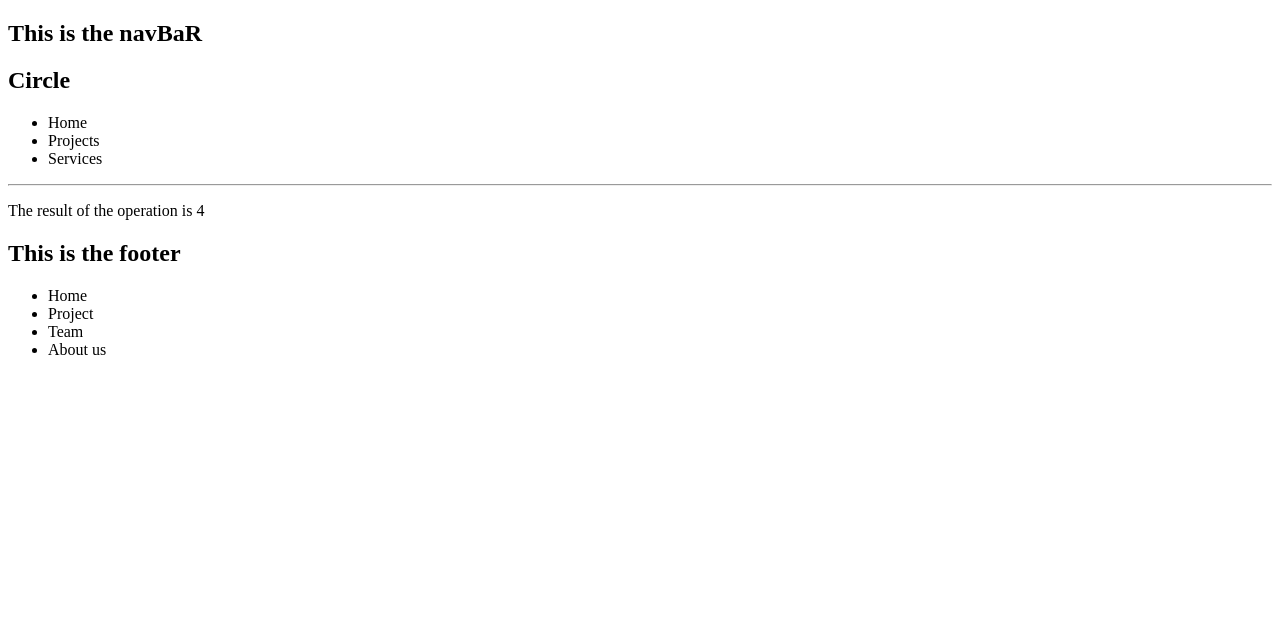
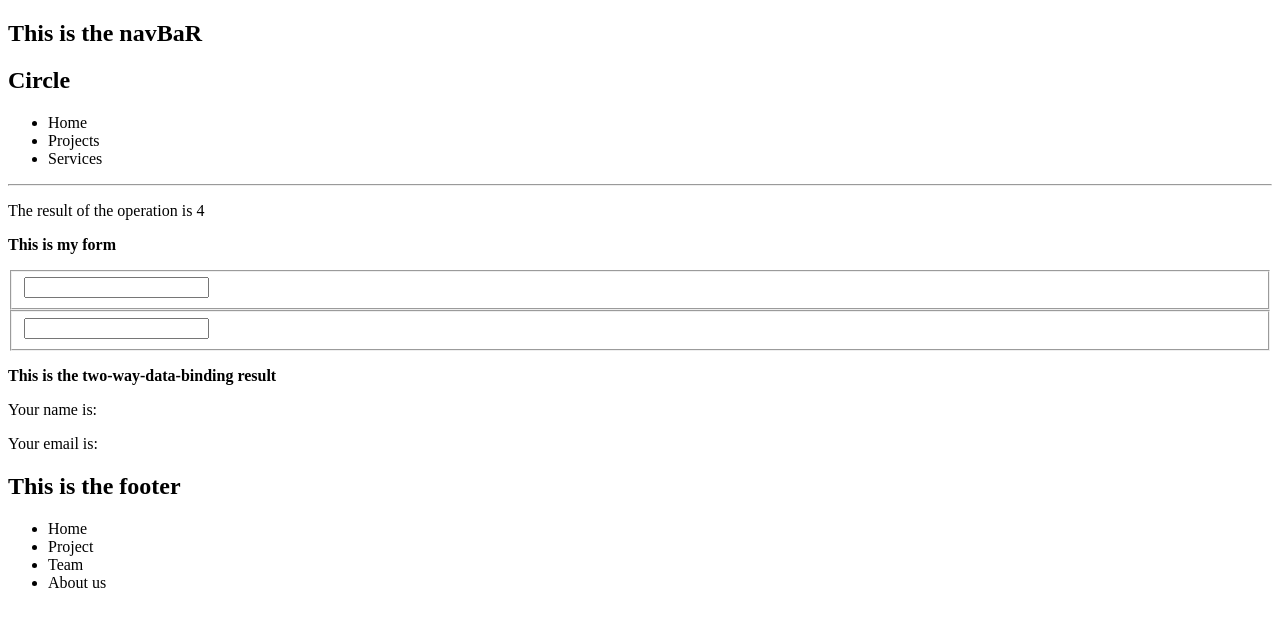
Before and after one commit to RaulFR01/w9d1, a Vue app: page / in a window 1280 px wide. Shown: the top 626 px of the page. Built offline with nearby package versions, Linux system fonts and the light colour scheme.

Commit message:
form extra done

```diff
--- a/src/App.vue
+++ b/src/App.vue
@@ -1,12 +1,14 @@
 <template>
   <NavBar />
   <p>The result of the operation is {{ result }}</p>
+  <FormBonus />
   <FooterSection />
 </template>
 
 <script>
 import FooterSection from "./components/footerSection.vue";
 import NavBar from "./components/navBar.vue";
+import FormBonus from "./components/formBonus.vue";
 export default {
   name: "App",
   data: function () {
@@ -17,6 +19,7 @@ export default {
   components: {
     FooterSection,
     NavBar,
+    FormBonus,
   },
 
   created() {
--- /dev/null
+++ b/src/components/formBonus.vue
@@ -0,0 +1,30 @@
+<template>
+  <p><b>This is my form</b></p>
+  <form action="">
+    <fieldset>
+      <input type="text" v-model="name" />
+    </fieldset>
+    <fieldset>
+      <input type="mail" v-model="email" />
+    </fieldset>
+  </form>
+
+  <p><b>This is the two-way-data-binding result</b></p>
+
+  <p>Your name is: {{ name }}</p>
+  <p>Your email is: {{ email }}</p>
+</template>
+
+<script>
+export default {
+  name: "formBous",
+  data: function () {
+    return {
+      name: "",
+      email: "",
+    };
+  },
+};
+</script>
+
+<style></style>
```
